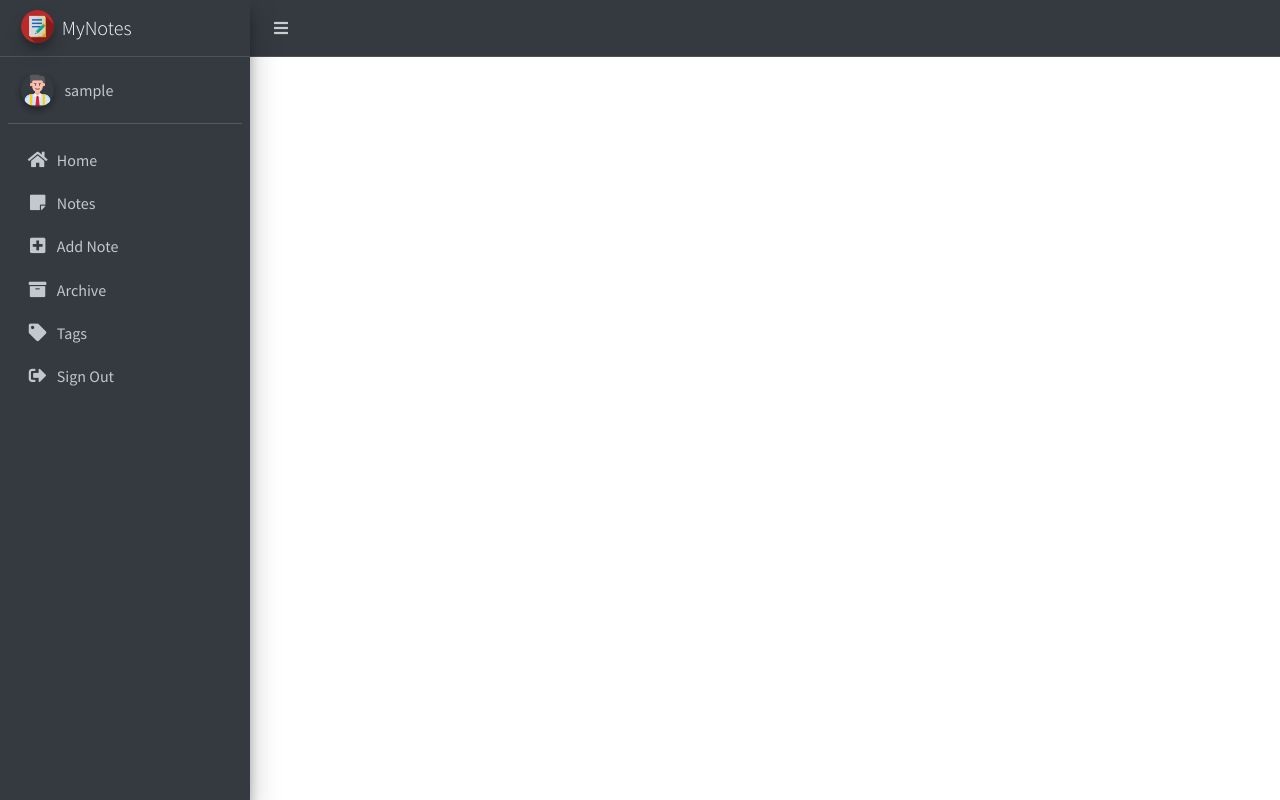
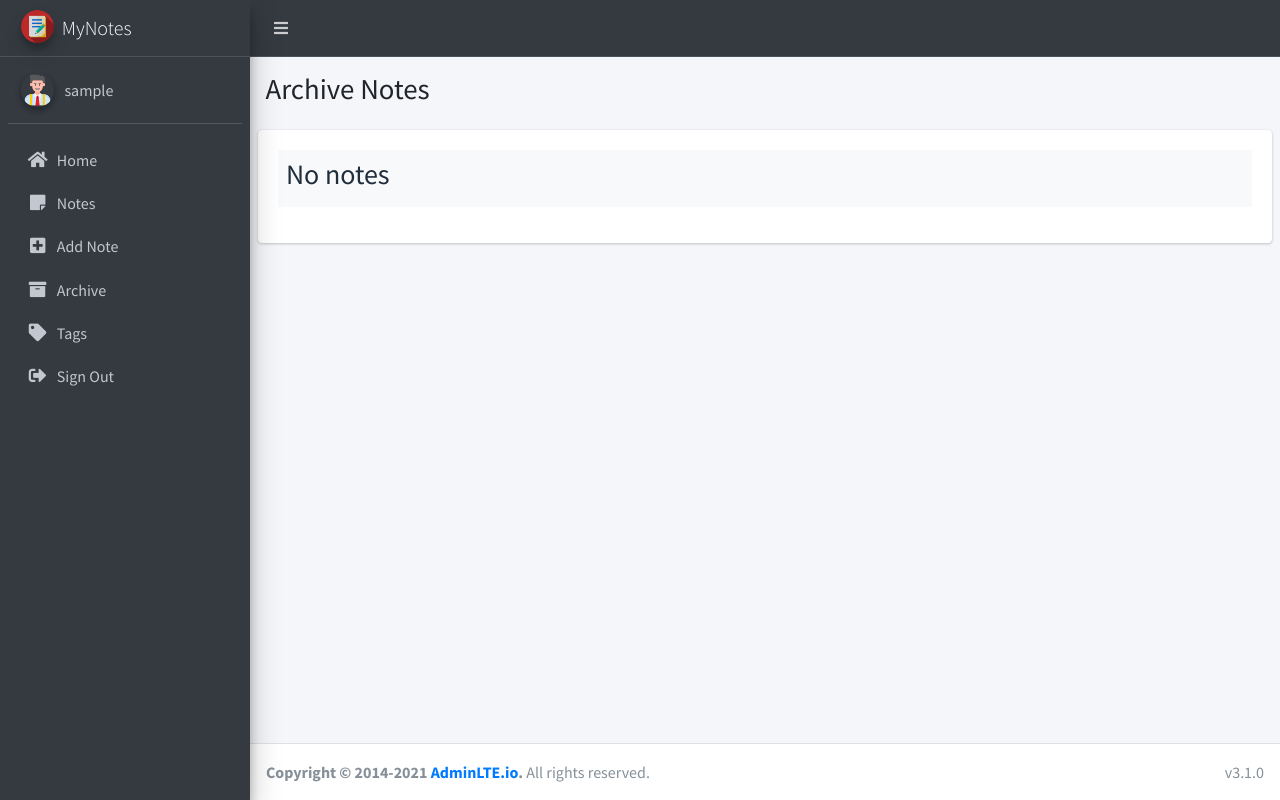
Before and after one commit to KlauscleProjects/MyNotes, a PHP site: page /MyNotes/archives in a window 1280 px wide. Run offline with PHP 8.4, Linux system fonts and the light colour scheme; the visitor is signed in with stand-in values (Sample User, id 1); tables that the repository leaves empty or names only in its code hold one stand-in row (values such as "Sample post"); some libraries are stand-ins or nearby versions.

Commit message:
display archive notes of archives section

```diff
--- a/app/controllers/Archives.php
+++ b/app/controllers/Archives.php
@@ -10,22 +10,21 @@
             redirect('users/login');
         }
 
-        $this->postModel = $this->model('Archive');
+        $this->archiveModel = $this->model('Archive');
         $this->userModel = $this->model('User');
     }
 
     public function index()
     {
 
-        //get posts
-        // $posts = $this->postModel->getPosts();
+        //get archive notes
+        $archives = $this->archiveModel->getNotes();
 
         $data = [
-            'title' => "Archive Notes",
-            //'posts' => $posts
+            'page_title' => "Archive Notes",
+            'notes' => $archives
         ];
 
         $this->loadView('archives/index', $data);
     }
-
 }
--- a/app/models/Archive.php
+++ b/app/models/Archive.php
@@ -7,4 +7,21 @@
     {
         $this->db = new Database();
     }
+
+    //ARCHIVE NOTES
+    public function getNotes()
+    {
+        $this->db->query("
+        SELECT *, tbl_notes.note_id as noteID, tbl_users.user_id as userID, tbl_notes.created_at as noteCreatedAt, tbl_users.created_at as userCreatedAt
+        FROM tbl_notes
+        INNER JOIN tbl_users
+        ON tbl_notes.user_id = tbl_users.user_id
+        AND note_archive = 1
+        ORDER BY tbl_notes.created_at DESC
+        ");
+
+        $result = $this->db->resultSet();
+
+        return $result;
+    }
 }
--- a/app/views/archives/index.php
+++ b/app/views/archives/index.php
@@ -1,3 +1,69 @@
 <?php require APPROOT . '/views/includes/header.php'; ?>
 <?php require APPROOT . '/views/includes/dashboard_sidebar.php'; ?>
+
+<div class="content-wrapper">
+    <section class="content-header">
+        <div class="container-fluid">
+            <div class="row mb-2">
+                <div class="col-sm-6">
+                    <h1><?php echo $data['page_title']; ?></h1>
+                </div>
+            </div>
+        </div>
+    </section>
+
+    <section class="content">
+        <div class="container-fluid">
+            <div class="row">
+
+                <?php if (count($data['notes']) > 0) : ?>
+                    <?php foreach ($data['notes'] as $note) : ?>
+                        <?php if ($note->user_id == $_SESSION['user_id']) : ?>
+                            <div class="col-md-3">
+                                <div class="card bg-gradient-warning">
+                                    <div class="card-header">
+                                        <b>
+                                            <?php echo $note->note_title; ?>
+                                        </b>
+                                        <div class="card-tools">
+                                            <button type="button" class="btn btn-tool" onclick="archive_note('<?php echo URLROOT; ?>/notes/archive/', <?php echo $note->note_id; ?>)"><i class="fas fa-archive"></i></button>
+                                            <button type="button" class="btn btn-tool" onclick="delete_note('<?php echo URLROOT; ?>/notes/delete/',<?php echo $note->note_id; ?>)"><i class="fas fa-times"></i></button>
+                                        </div>
+                                    </div>
+                                    <a href="<?php echo URLROOT; ?>/notes/edit/<?php echo $note->note_id; ?>" class="note-body">
+                                        <div class="card-body" style="color: black">
+                                            <?php if (strlen($note->note_body) > 50) : ?>
+                                                <?php echo substr($note->note_body, 0, 120) . '...'; ?>
+                                            <?php else : ?>
+                                                <?php echo $note->note_body; ?>
+                                            <?php endif; ?>
+                                        </div>
+                                    </a>
+                                    <div class="card-footer">
+                                        <div class="float-right">
+                                            <?php if (empty($note->edited_at)) : ?>
+                                                <i>Created <?php echo $note->noteCreatedAt; ?></i>
+                                            <?php else : ?>
+                                                <i>Edited <?php echo $note->edited_at; ?></i>
+                                            <?php endif; ?>
+                                        </div>
+                                    </div>
+                                </div>
+                            </div>
+                        <?php endif; ?>
+                    <?php endforeach; ?>
+                <?php else : ?>
+                    <div class="card card-body mb-3">
+                        <div class="bg-light p-2 mb-3">
+                            <h3 class='center'>No notes</h3>
+                        </div>
+                    </div>
+                <?php endif; ?>
+
+            </div>
+    </section>
+
+</div>
+
+<?php require APPROOT . '/views/includes/dashboard_footer.php'; ?>
 <?php require APPROOT . '/views/includes/footer.php'; ?>
```
